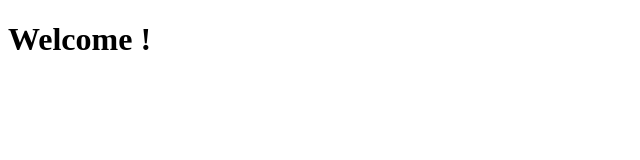
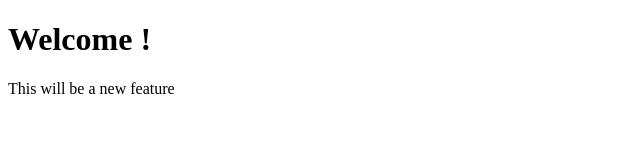
Before and after one commit to Hamza-skouila/first-project, a plain HTML site: page index.html in a window 1280 px wide. Shown: the whole page, without its empty margins (0-640 px from the left). Drawn offline with Linux system fonts and the light colour scheme.

Commit message:
new feature added

```diff
--- a/index.html
+++ b/index.html
@@ -7,5 +7,6 @@
 </head>
 <body>
     <h1>Welcome !</h1>
+    <div>This will be a new feature</div>
 </body>
 </html>
```
